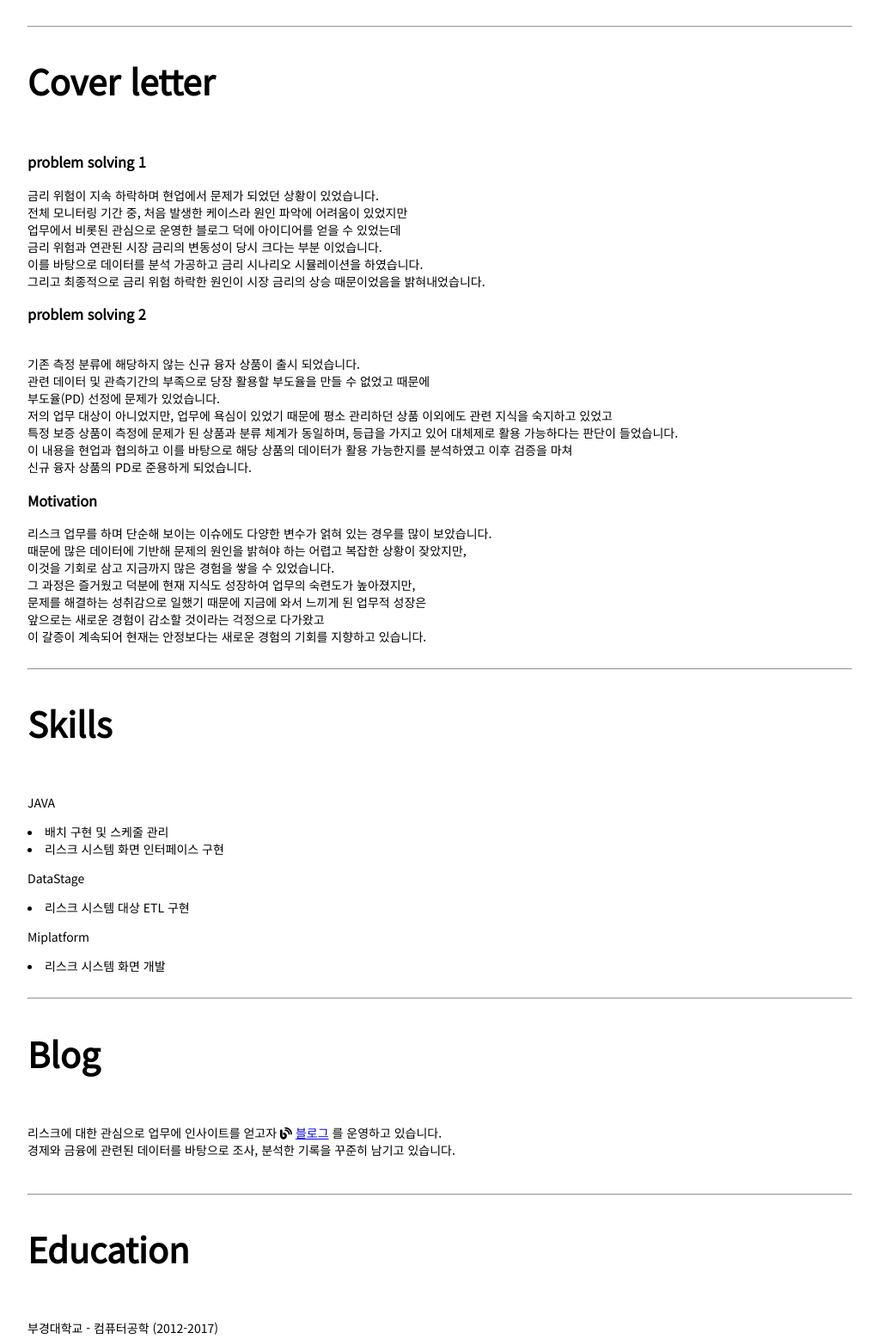
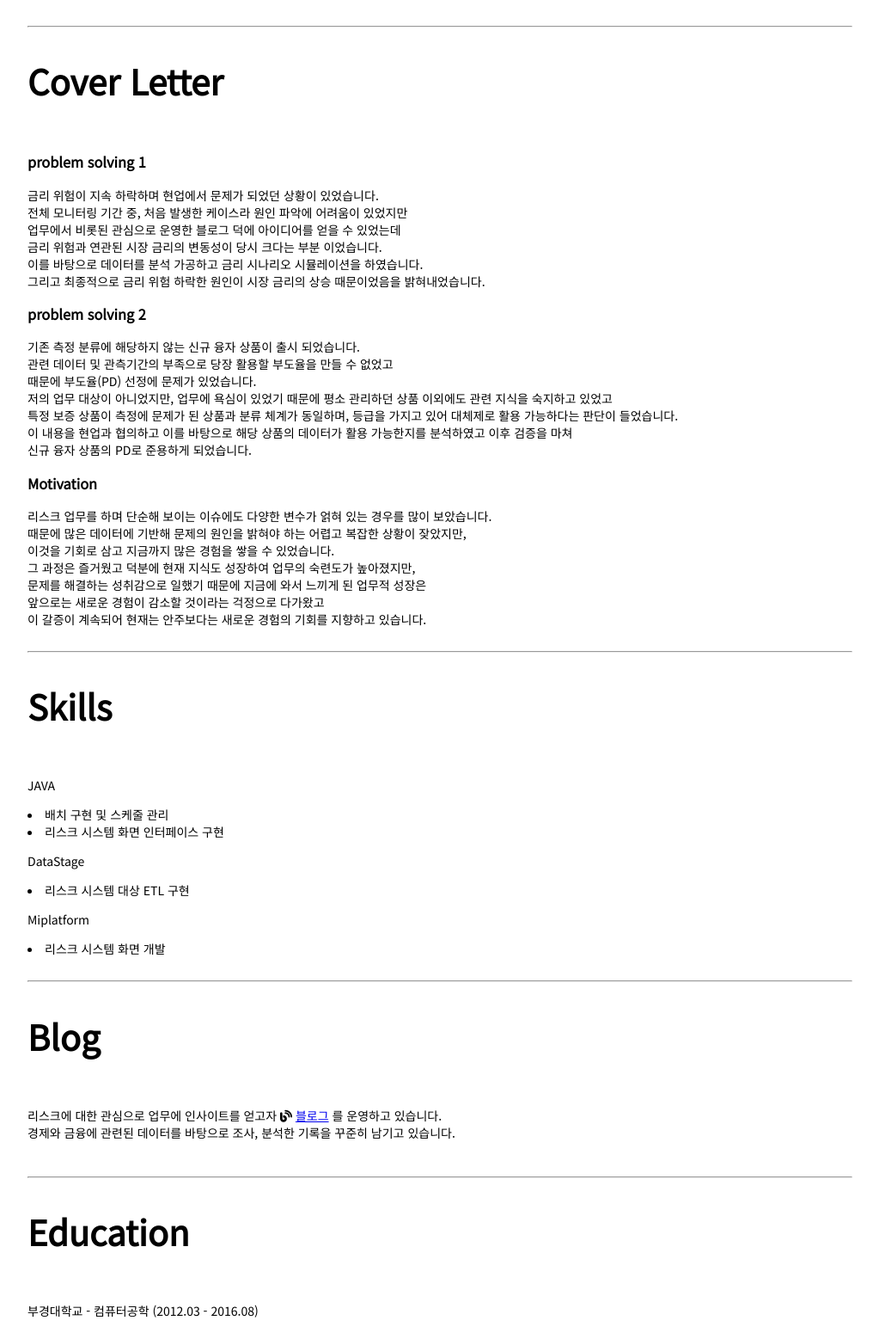
Before and after one commit to YellowstoneCoyote/Resume, a plain HTML site: page index.html in a window 1280 px wide. Shown: the part 2220-3777 px from the top of the page at 86% size, without its empty margins (128-1151 px from the left). Drawn offline with Linux system fonts and the light colour scheme.

Commit message:
다듬기

```diff
--- a/index.html
+++ b/index.html
@@ -115,7 +115,7 @@
         </article>
         </main>
         <br><hr>
-            <h2>Cover letter</h2>
+            <h2>Cover Letter</h2>
             <h3>problem solving 1</h3>
             금리 위험이 지속 하락하며 현업에서 문제가 되었던 상황이 있었습니다.
             <br>전체 모니터링 기간 중, 처음 발생한 케이스라 원인 파악에 어려움이 있었지만
@@ -123,11 +123,10 @@
             <br>금리 위험과 연관된 시장 금리의 변동성이 당시 크다는 부분 이었습니다.
             <br>이를 바탕으로 데이터를 분석 가공하고 금리 시나리오 시뮬레이션을 하였습니다.
             <br>그리고 최종적으로 금리 위험 하락한 원인이 시장 금리의 상승 때문이었음을 밝혀내었습니다.
-            <br>
             <h3>problem solving 2</h3>
-            <br>기존 측정 분류에 해당하지 않는 신규 융자 상품이 출시 되었습니다.
-            <br>관련 데이터 및 관측기간의 부족으로 당장 활용할 부도율을 만들 수 없었고 때문에
-            <br>부도율(PD) 선정에 문제가 있었습니다.
+            기존 측정 분류에 해당하지 않는 신규 융자 상품이 출시 되었습니다.
+            <br>관련 데이터 및 관측기간의 부족으로 당장 활용할 부도율을 만들 수 없었고
+            <br>때문에 부도율(PD) 선정에 문제가 있었습니다.
             <br>저의 업무 대상이 아니었지만, 업무에 욕심이 있었기 때문에 평소 관리하던 상품 이외에도 관련 지식을 숙지하고 있었고
             <br>특정 보증 상품이 측정에 문제가 된 상품과 분류 체계가 동일하며, 등급을 가지고 있어 대체제로 활용 가능하다는 판단이 들었습니다.
             <br>이 내용을 현업과 협의하고 이를 바탕으로 해당 상품의 데이터가 활용 가능한지를 분석하였고 이후 검증을 마쳐
@@ -140,7 +139,7 @@
             <br>그 과정은 즐거웠고 덕분에 현재 지식도 성장하여 업무의 숙련도가 높아졌지만,
             <br>문제를 해결하는 성취감으로 일했기 때문에 지금에 와서 느끼게 된 업무적 성장은
             <br>앞으로는 새로운 경험이 감소할 것이라는 걱정으로 다가왔고
-            <br>이 갈증이 계속되어 현재는 안정보다는 새로운 경험의 기회를 지향하고 있습니다.
+            <br>이 갈증이 계속되어 현재는 안주보다는 새로운 경험의 기회를 지향하고 있습니다.
             <br>
             <br><hr>
             <h2>Skills</h2>
@@ -161,7 +160,7 @@
             </p>
             <br><hr>
             <h2>Education</h2>
-            <p>부경대학교 - 컴퓨터공학 (2012-2017)</p>
+            <p>부경대학교 - 컴퓨터공학 (2012.03 - 2016.08)</p>
             <br><hr>
             <h2>Contact</h2>
             <p>
```
